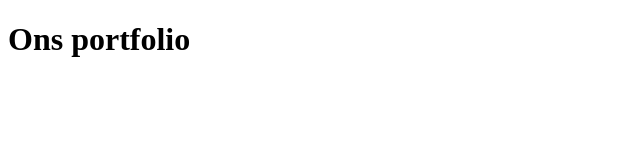
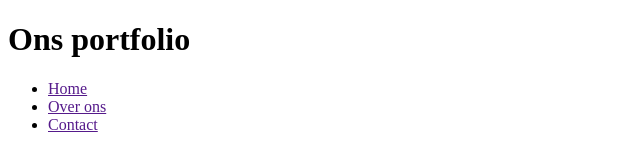
Before and after one commit to mainshooter/webs1-eindopdracht, a plain HTML site: page assets/index.html in a window 1280 px wide. Shown: the whole page, without its empty margins (0-640 px from the left). Drawn offline with Linux system fonts and the light colour scheme.

Commit message:
Added nav

```diff
--- a/assets/index.html
+++ b/assets/index.html
@@ -6,6 +6,13 @@
   <body>
     <header>
       <h1>Ons portfolio</h1>
+      <nav>
+        <ul>
+          <li><a href="">Home</a></li>
+          <li><a href="">Over ons</a></li>
+          <li><a href="">Contact</a></li>
+        </ul>
+      </nav>
     </header>
     <div class="row">
       <div class="col-12">
```
